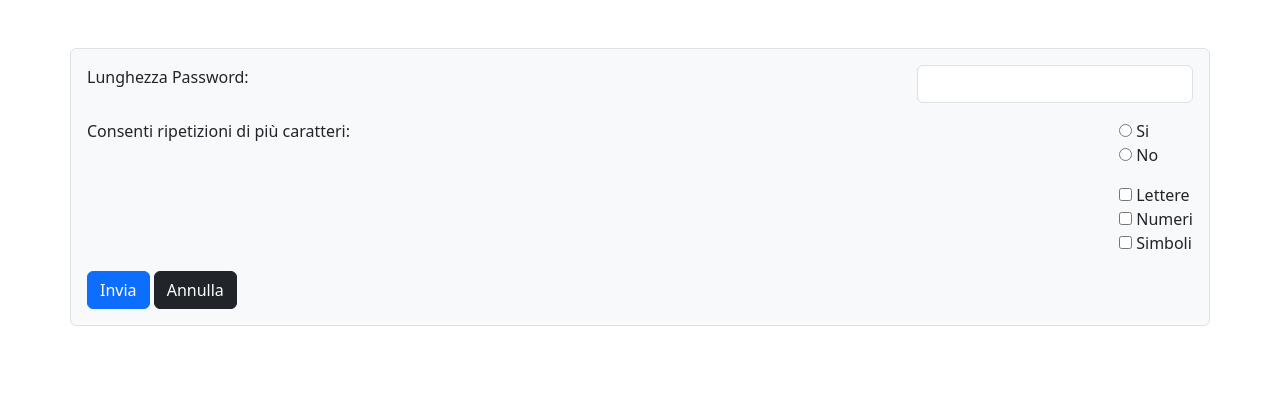
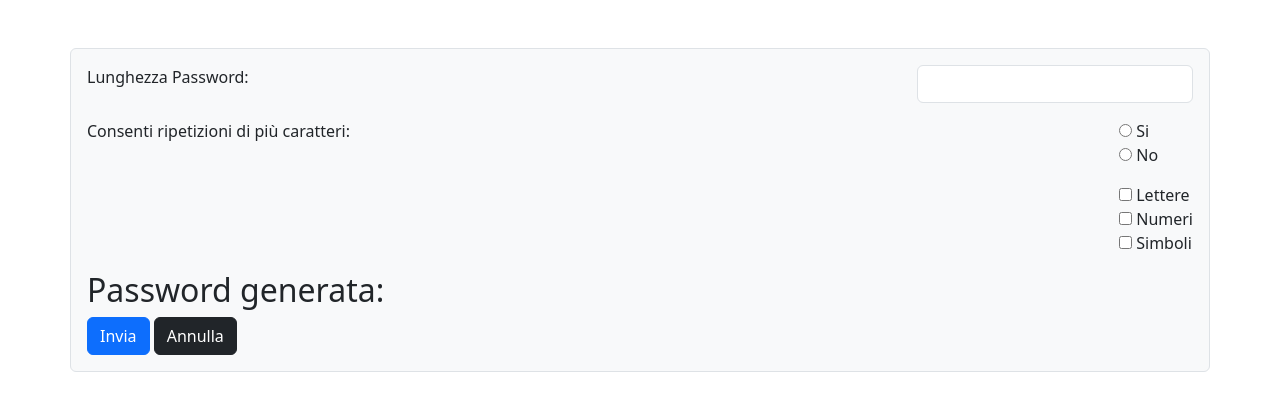
Before and after one commit to MattiaNatella/php-strong-password-generator, a PHP site: page / in a window 1280 px wide. Shown: the top 411 px of the page. Run offline with PHP 8.4, Linux system fonts and the light colour scheme.

Commit message:
MILESTONE 1

```diff
--- a/index.php
+++ b/index.php
@@ -1,3 +1,37 @@
+<?php
+$password_length = isset($_GET['password']) && is_numeric($_GET['password']) ? (int) $_GET['password'] : 0;
+
+function passwordGenerator($password_length)
+{
+    $numbers = '1234567890';
+    $letters = 'abcdefghijklmnopqrstuwyzABCDEFGHIJKLMNOPQRSTUWYZ';
+    $symbols = '!@#$%^&*()';
+    $characters_pool = '';
+    if (isset($_GET['letters']) && $_GET['letters'] == 'on') {
+        $characters_pool .= $letters;
+    }
+    ;
+    if (isset($_GET['numbers']) && $_GET['numbers'] == 'on') {
+        $characters_pool .= $numbers;
+    }
+    ;
+    if (isset($_GET['symbols']) && $_GET['symbols'] == 'on') {
+        $characters_pool .= $symbols;
+    }
+    ;
+
+    if (empty($characters_pool)) {
+        return ' ';
+    }
+
+    $password = '';
+    for ($i = 0; $i < $password_length; $i++) {
+        $password .= $characters_pool[random_int(0, strlen($characters_pool) - 1)];
+    }
+    return $password;
+}
+?>
+
 <!DOCTYPE html>
 <html lang="en">
 
@@ -26,6 +60,7 @@
             <div class="mb-3 p-0 form-check d-flex justify-content-between">
                 <label class="form-check-label" for="exampleCheck1">Consenti ripetizioni di più caratteri:</label>
                 <div class="d-flex flex-column justify-content-start">
+
                     <div>
                         <input type="radio" name="repeat" value="yes" id="repeat">
                         <label for="repeat">Si</label>
@@ -46,8 +81,11 @@
                         <input type="checkbox" name="symbols">
                         <label for="">Simboli</label>
                     </div>
+                </div>
 
-                </div>
+            </div>
+            <div>
+                <h2>Password generata: <?php echo passwordGenerator($password_length) ?></h2>
             </div>
         </div>
 
```
